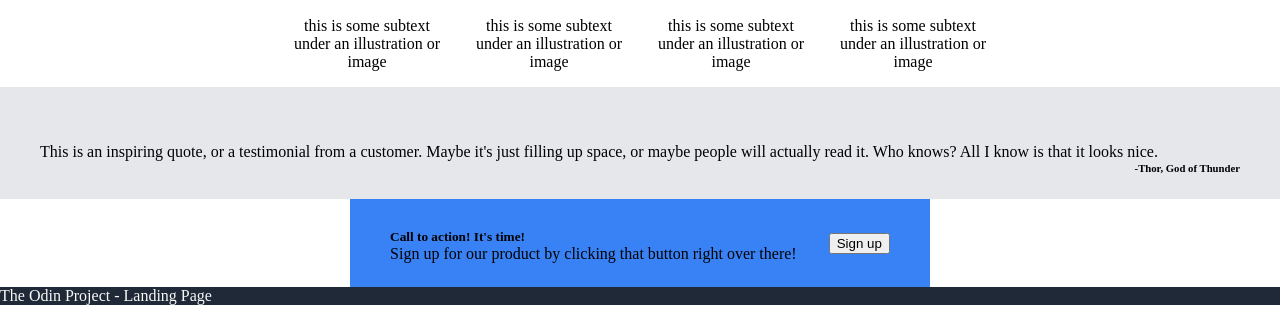
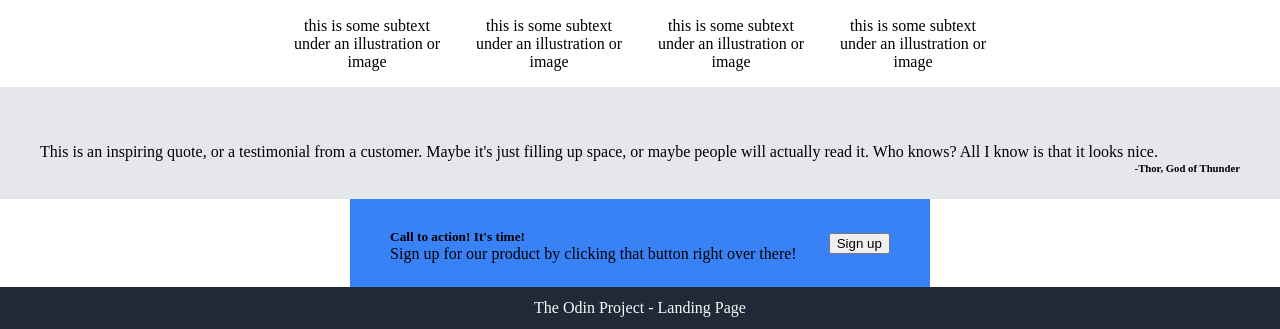
Before and after one commit to Vinusan2k/top-landing-page, a plain HTML site: page index.html in a window 1280 px wide. Shown: the part 495-824 px from the top of the page. Before the commit the page ends 800 px from the top, so only its background shows below. Drawn offline with Linux system fonts and the light colour scheme.

Commit message:
Grundaufbau fertig

```diff
--- a/styles.css
+++ b/styles.css
@@ -104,7 +104,10 @@ a{
     flex:1;
 }
 
-.footer{}
+.footer{
+    text-align: center;
+    padding: 12px;
+}
 
 .sektionEins,
 .header ,
```
